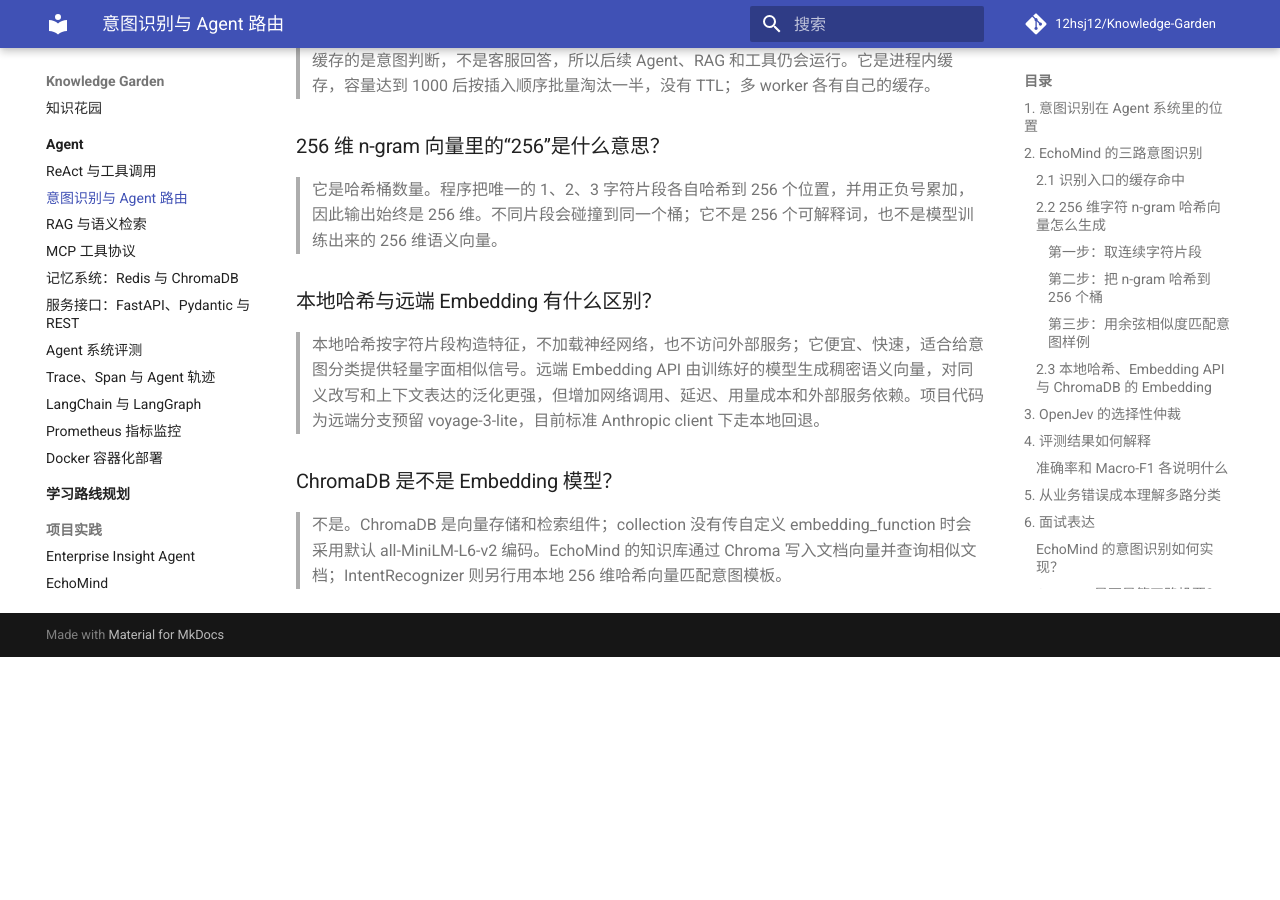
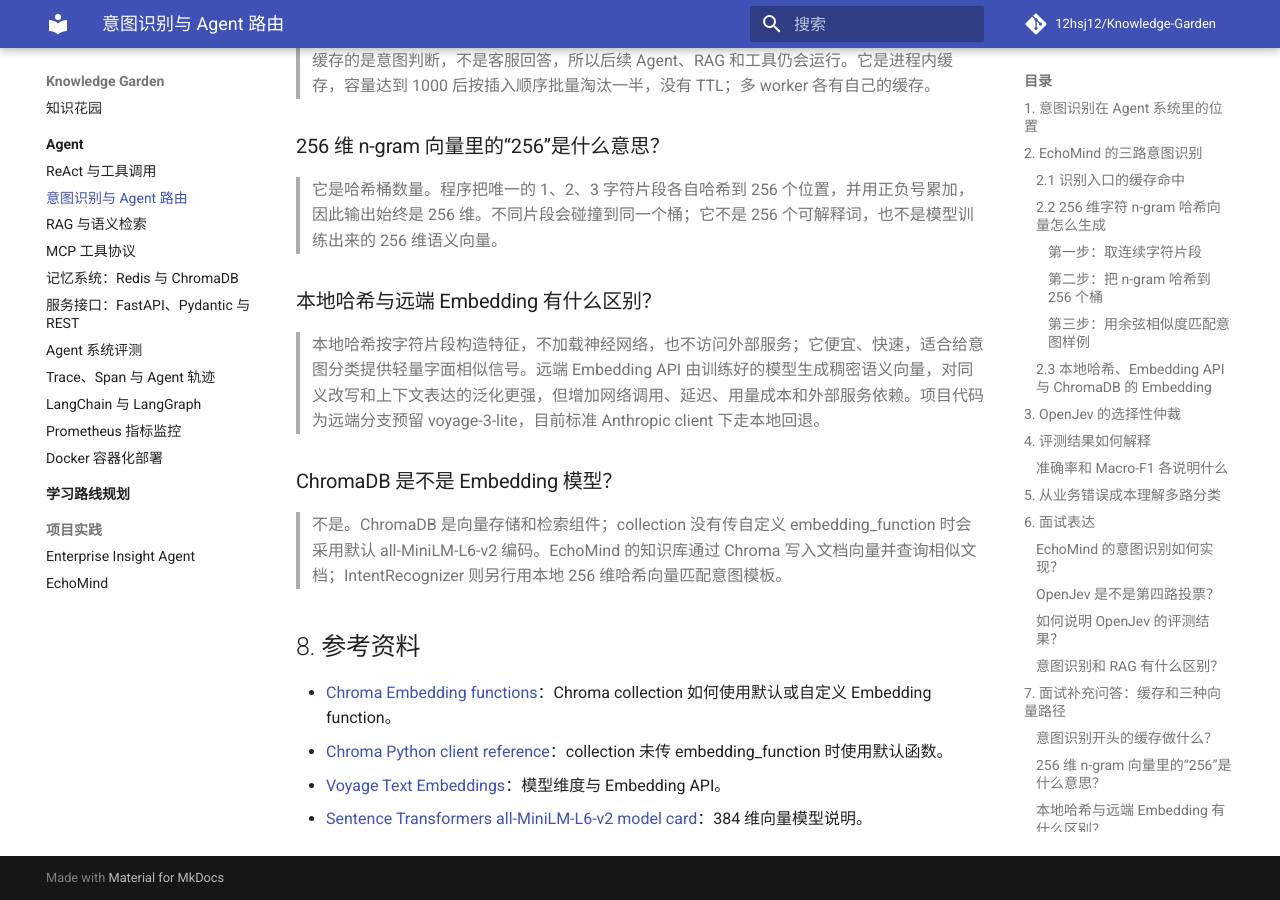
Before and after one commit to 12hsj12/Knowledge-Garden, an MkDocs documentation site: the page built from docs/agent/intent-routing.md, in a window 1280 px wide and 900 px high, scrolled down 6356 px. Built offline with MkDocs 1.6.1 and Material for MkDocs 9.7.7, drawn with Linux system fonts in a browser that asks for light colours; comment, search, counter and statistics services are not loaded; before the commit the page ends 7013 px from its top, so only the background shows below that.

Commit message:
补充意图向量实现的官方资料

```diff
--- a/docs/agent/intent-routing.md
+++ b/docs/agent/intent-routing.md
@@ -179,3 +179,11 @@ OpenJev 通过独立服务接口接入，不承担知识库检索，也不替代
 ### ChromaDB 是不是 Embedding 模型？
 
 > 不是。ChromaDB 是向量存储和检索组件；collection 没有传自定义 embedding_function 时会采用默认 all-MiniLM-L6-v2 编码。EchoMind 的知识库通过 Chroma 写入文档向量并查询相似文档；IntentRecognizer 则另行用本地 256 维哈希向量匹配意图模板。
+
+
+## 8. 参考资料
+
+- [Chroma Embedding functions](https://docs.trychroma.com/docs/embeddings)：Chroma collection 如何使用默认或自定义 Embedding function。
+- [Chroma Python client reference](https://docs.trychroma.com/reference/python)：collection 未传 embedding_function 时使用默认函数。
+- [Voyage Text Embeddings](https://docs.voyageai.com/docs/embeddings)：模型维度与 Embedding API。
+- [Sentence Transformers all-MiniLM-L6-v2 model card](https://huggingface.co/sentence-transformers/all-MiniLM-L6-v2)：384 维向量模型说明。
```
